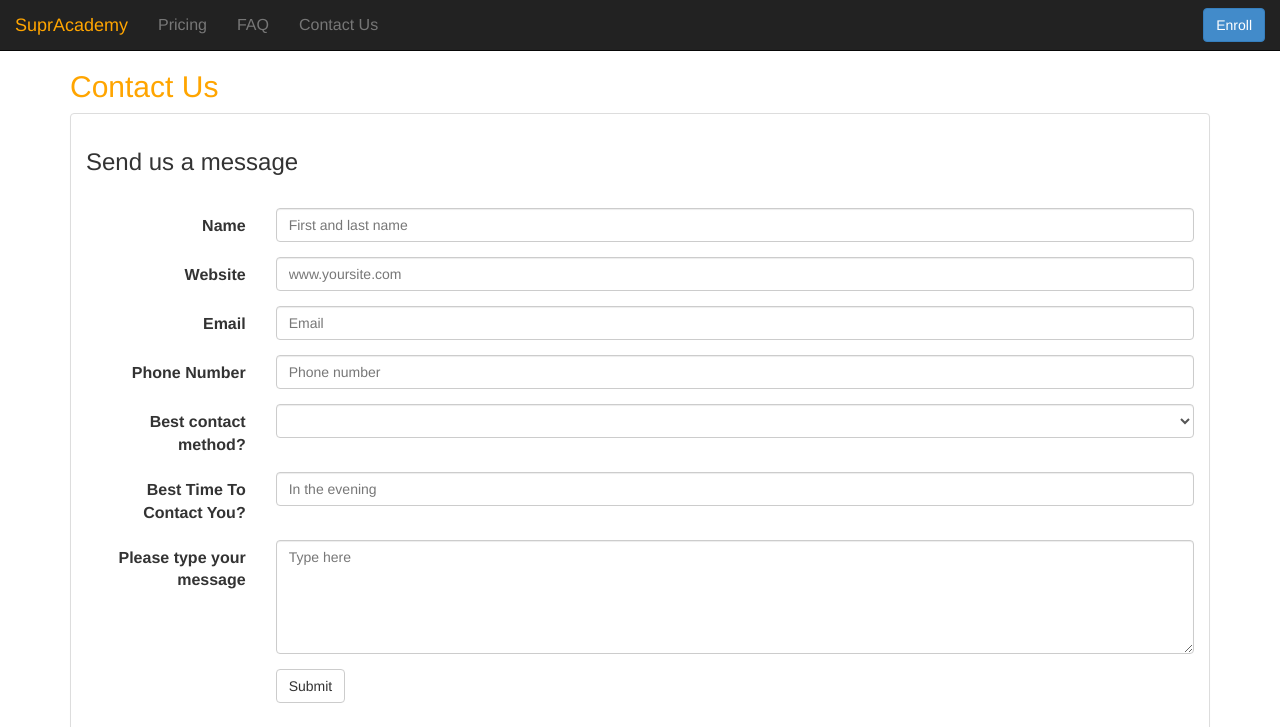
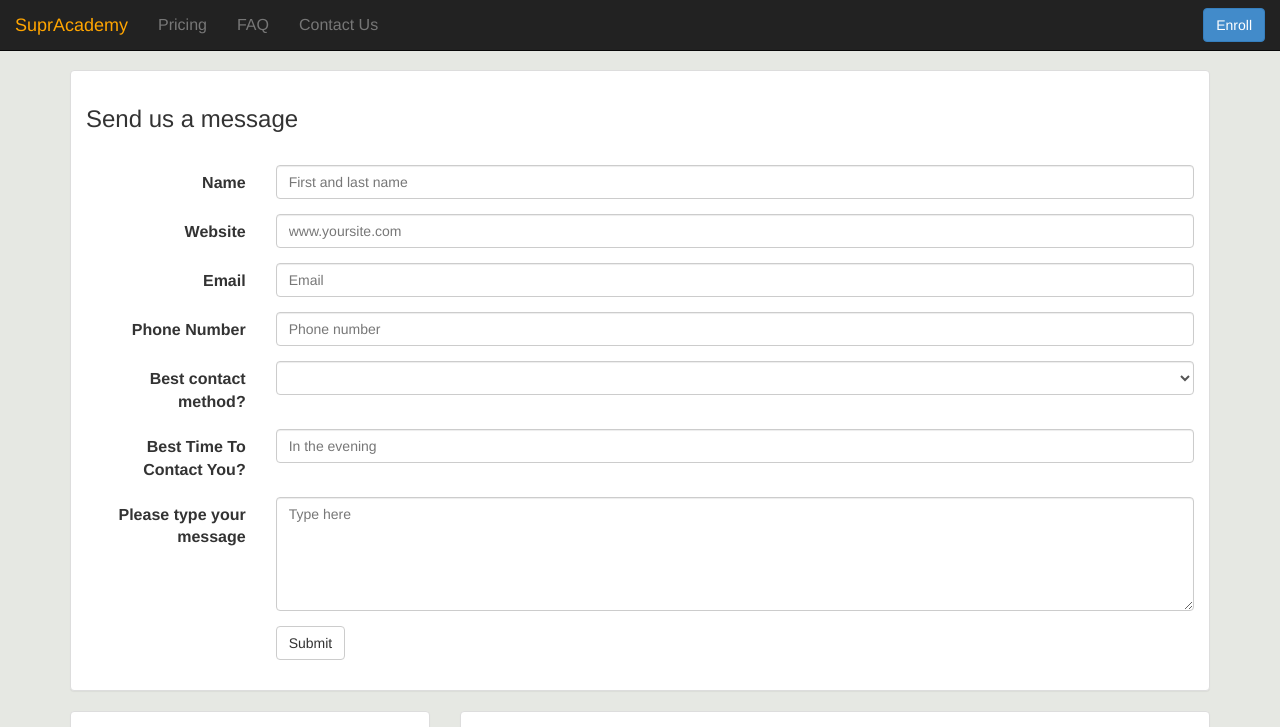
Before and after one commit to ojagostini/supracademy.com, a Jekyll site: the page built from contact-us.html, in a window 1280 px wide and 1154 px high. Shown: the top 727 px of the window. Built offline with Jekyll 4.4.1, drawn with Linux system fonts in a browser that asks for light colours; nearby versions of some CDN libraries; grey boxes are pictures that could not be loaded.

Commit message:
Background tweaks for faq and contact us.

```diff
--- a/contact-us.html
+++ b/contact-us.html
@@ -4,15 +4,9 @@ title: Contact Us
 permalink: /contact-us/
 published: true
 ---
-
+<div class="grey-theme">
   <div class="container">
-  <div class="row">
-    <div class="col-md-12">
-      <h2>Contact Us</h2>
-    </div>
-  </div>
-
-  <div class="row">
+    <div id="send-message" class="row">
       <div class="col-md-12">
         <div class="panel panel-default">
           <div class="panel-body">
@@ -122,6 +116,7 @@ published: true
       </div>
     </div>
   </div>
+</div>
 
 <script>
   $(document).ready(function() {
--- a/css/main.css
+++ b/css/main.css
@@ -34,12 +34,14 @@ h2 {
 	color: white;
 }
 .navbar-inverse .navbar-brand:hover,
-.navbar-inverse .navbar-brand:focus {
+.navbar-inverse .navbar-brand:focus,
+.navbar-inverse .navbar-brand:active {
 	color: orange;
 	background-color: transparent;
 }
 .navbar-inverse .navbar-nav > li > a:hover,
-.navbar-inverse .navbar-nav > li > a:focus {
+.navbar-inverse .navbar-nav > li > a:focus,
+.navbar-inverse .navbar-nav > li > a:active {
 	color: orange;
 	background-color: transparent;
 }
@@ -174,6 +176,9 @@ h2 {
 }
 
 /* Contact Us */
+#send-message {
+	padding-top: 20px;
+}
 #location {
 	padding-bottom: 50px;
 }
@@ -188,6 +193,13 @@ address {
 }
 
 /* FAQ */
+#faq {
+	background-color: #428bca;
+	min-height: 800px;
+}
+#faq h2 {
+	color: white;
+}
 .panel-group .panel-heading {
 	padding: 20px 15px;
 }
--- a/faq.html
+++ b/faq.html
@@ -5,7 +5,8 @@ permalink: /faq/
 published: true
 ---
 
-<div id="faq" class="container">
+<div id="faq">
+  <div class="container">
     <div class="row">
       <div class="col-md-12">
         <h2>Frequently Asked Questions</h2>
@@ -93,3 +94,4 @@ published: true
       </div>
     </div>
   </div>
+</div>
```
Lines whose indentation alone changed are shown as unchanged.
